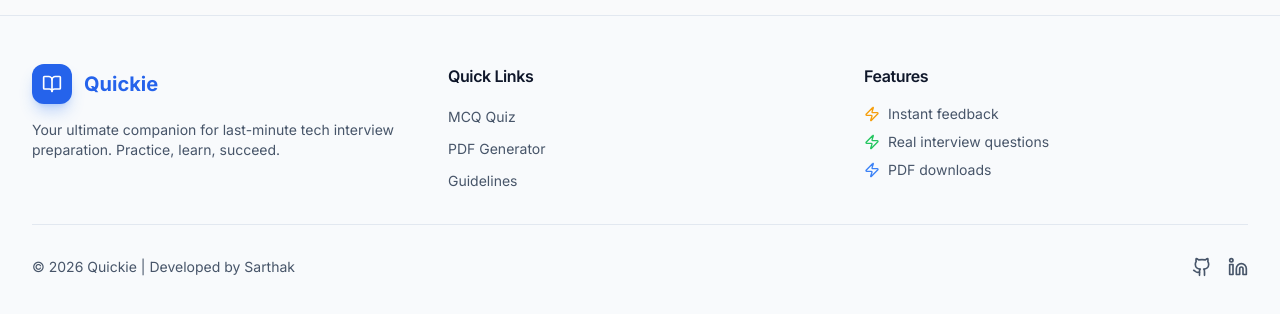
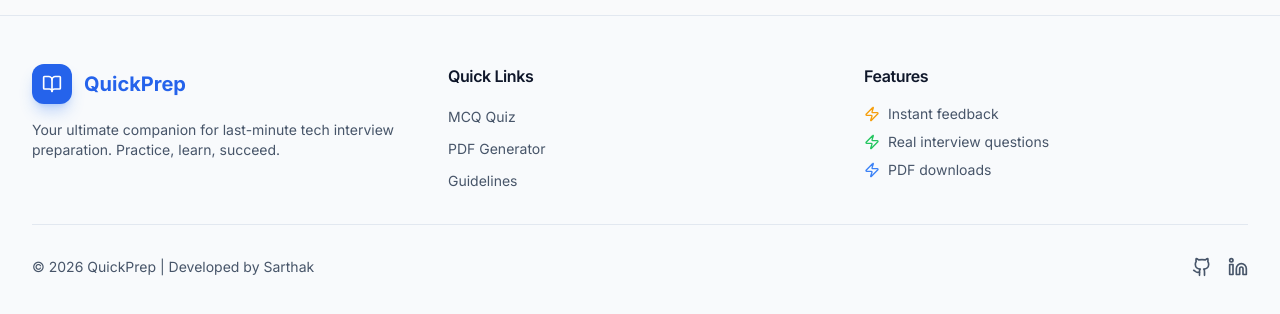
Before and after one commit to ssarthaks/QuickPrep, a Next.js app: page /quiz in a window 1280 px wide. Shown: the part 866-1180 px from the top of the page. Built offline with nearby package versions, Linux system fonts and the light colour scheme.

Commit message:
update: google search console code, SEO optimization

```diff
--- a/app/books/layout.tsx
+++ b/app/books/layout.tsx
@@ -21,11 +21,12 @@ export const metadata: Metadata = {
     "technical books download",
   ],
   openGraph: {
-    title: "Free JavaScript Books – Download PDFs for Interview Prep | Quickie",
+    title:
+      "Free JavaScript Books – Download PDFs for Interview Prep | QuickPrep",
     description:
       "Curated collection of high-quality JavaScript books. Download or preview any book for free. Master JavaScript fundamentals, data structures, algorithms, and more.",
     type: "website",
-    url: "https://quickie.dev/books",
+    url: "https://www.quickprep.tech/books",
   },
   twitter: {
     card: "summary_large_image",
--- a/app/guidelines/layout.tsx
+++ b/app/guidelines/layout.tsx
@@ -15,7 +15,7 @@ export const metadata: Metadata = {
     "developer interview guide",
   ],
   openGraph: {
-    title: "Interview Guidelines & Tips | Quickie",
+    title: "Interview Guidelines & Tips | QuickPrep",
     description:
       "Professional interview guidelines to ace your technical interviews. Expert tips from successful candidates.",
     type: "website",
--- a/app/layout.tsx
+++ b/app/layout.tsx
@@ -14,13 +14,13 @@ const inter = Inter({
 
 export const metadata: Metadata = {
   title: {
-    default: "Quickie – Last Minute Tech Interview Preparation & Practice",
-    template: "%s | Quickie",
+    default: "QuickPrep – Last Minute Tech Interview Preparation & Practice",
+    template: "%s | QuickPrep",
   },
   description:
-    "Quickie is your ultimate last-minute tech interview preparation platform. Practice 500+ MCQ questions, download instant PDF revision notes, and access expert guidelines for React, JavaScript, Node.js, Python, SQL, MongoDB, DevOps, AI/ML, and 25+ technologies. Get instant feedback and ace your IT job interview.",
+    "QuickPrep is your ultimate last-minute tech interview preparation platform. Practice 500+ MCQ questions, download instant PDF revision notes, and access expert guidelines for React, JavaScript, Node.js, Python, SQL, MongoDB, DevOps, AI/ML, and 25+ technologies. Get instant feedback and ace your IT job interview.",
   keywords: [
-    "Quickie",
+    "QuickPrep",
     "interview preparation",
     "tech interview",
     "MCQ practice",
@@ -46,30 +46,30 @@ export const metadata: Metadata = {
     "frontend interview",
     "interview notes PDF",
   ],
-  authors: [{ name: "Quickie Team" }],
-  creator: "Quickie",
-  publisher: "Quickie",
+  authors: [{ name: "QuickPrep Team" }],
+  creator: "QuickPrep",
+  publisher: "QuickPrep",
 
   openGraph: {
-    title: "Quickie – Last Minute Tech Interview Preparation & Practice",
+    title: "QuickPrep – Last Minute Tech Interview Preparation & Practice",
     description:
       "Practice 500+ MCQ questions, download instant PDF notes, and access expert guidelines for technical interviews. Covering React, Node.js, Python, SQL, MongoDB, DevOps, AI/ML and 25+ technologies.",
     type: "website",
     locale: "en_US",
-    siteName: "Quickie",
+    siteName: "QuickPrep",
     images: [
       {
         url: "/ogImage.jpg",
         width: 1200,
         height: 630,
-        alt: "Quickie – Tech Interview Preparation Platform with MCQ Quizzes and PDF Notes",
+        alt: "QuickPrep – Tech Interview Preparation Platform with MCQ Quizzes and PDF Notes",
       },
     ],
   },
 
   twitter: {
     card: "summary_large_image",
-    title: "Quickie – Last Minute Tech Interview Preparation",
+    title: "QuickPrep – Last Minute Tech Interview Preparation",
     description:
       "Practice 500+ MCQ questions and download instant PDF revision notes for technical interviews. Expert guidelines for React, Node.js, Python, SQL, and more.",
     images: ["/ogImage.jpg"],
@@ -88,10 +88,10 @@ export const metadata: Metadata = {
   },
 
   verification: {
-    google: "-yDhPN8qjvRxGcET3ltNDvktjZ6Q0mUdR821NWIVZes",
+    google: "SlM603sd7YH0-F4ZDP2E5GVu3BaCoEieb7kCO92P6qI",
   },
 
-  metadataBase: new URL("https://quickieee.vercel.app"),
+  metadataBase: new URL("https://www.quickprep.tech/"),
 };
 
 export default function RootLayout({
--- a/app/pdf-generator/layout.tsx
+++ b/app/pdf-generator/layout.tsx
@@ -15,7 +15,7 @@ export const metadata: Metadata = {
     "developer study guide",
   ],
   openGraph: {
-    title: "PDF Notes Generator | Quickie",
+    title: "PDF Notes Generator | QuickPrep",
     description:
       "Download comprehensive technical interview notes as PDF. Instant access to formatted guides with code examples.",
     type: "website",
--- a/app/quiz/layout.tsx
+++ b/app/quiz/layout.tsx
@@ -16,7 +16,7 @@ export const metadata: Metadata = {
     "developer assessment",
   ],
   openGraph: {
-    title: "MCQ Quiz Practice | Quickie",
+    title: "MCQ Quiz Practice | QuickPrep",
     description:
       "Interactive MCQ quizzes for technical interview preparation. Test your knowledge across 25+ technologies.",
     type: "website",
--- a/app/sitemap.ts
+++ b/app/sitemap.ts
@@ -1,7 +1,7 @@
 import { MetadataRoute } from "next";
 
 export default function sitemap(): MetadataRoute.Sitemap {
-  const baseUrl = "https://quickieee.vercel.app"; // Update with your actual domain
+  const baseUrl = "https://www.quickprep.tech/"; // Update with your actual domain
 
   return [
     {
@@ -28,5 +28,11 @@ export default function sitemap(): MetadataRoute.Sitemap {
       changeFrequency: "monthly",
       priority: 0.8,
     },
+    {
+      url: `${baseUrl}/books`,
+      lastModified: new Date(),
+      changeFrequency: "monthly",
+      priority: 0.8,
+    }
   ];
 }
--- a/components/Footer.tsx
+++ b/components/Footer.tsx
@@ -10,7 +10,7 @@ export const Footer = () => {
               <div className="flex h-10 w-10 items-center justify-center rounded-xl bg-blue-600 shadow-lg shadow-blue-500/30">
                 <BookOpen className="h-5 w-5 text-white" />
               </div>
-              <span className="text-xl font-bold text-blue-600">Quickie</span>
+              <span className="text-xl font-bold text-blue-600">QuickPrep</span>
             </div>
             <p className="text-sm text-slate-600">
               Your ultimate companion for last-minute tech interview
@@ -69,7 +69,7 @@ export const Footer = () => {
 
         <div className="pt-8 border-t border-slate-200 flex flex-col md:flex-row items-center justify-between gap-4">
           <p className="text-sm text-slate-600">
-            © 2026 Quickie | Developed by Sarthak
+            © 2026 QuickPrep | Developed by Sarthak
           </p>
           <div className="flex gap-4">
             <a
--- a/components/Header.tsx
+++ b/components/Header.tsx
@@ -43,7 +43,7 @@ export const Header = () => {
             >
               <BookOpen className="h-6 w-6 text-white" />
             </motion.div>
-            <span className="text-2xl font-bold text-blue-600">Quickie</span>
+            <span className="text-2xl font-bold text-blue-600">QuickPrep</span>
           </Link>
 
           <nav className="hidden md:flex items-center gap-2">
@@ -116,7 +116,7 @@ export const Header = () => {
                       <BookOpen className="h-6 w-6 text-white" />
                     </div>
                     <span className="text-2xl font-bold text-blue-600">
-                      Quickie
+                      QuickPrep
                     </span>
                   </Link>
                   <Button
```
Also changed, not shown: public/robots.txt, 1 other file (tests, documents, lock files or other folders).
